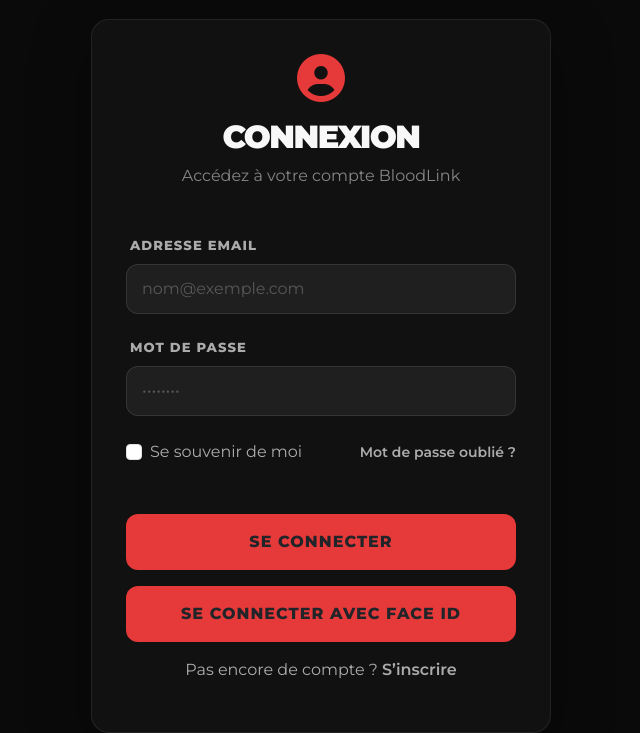
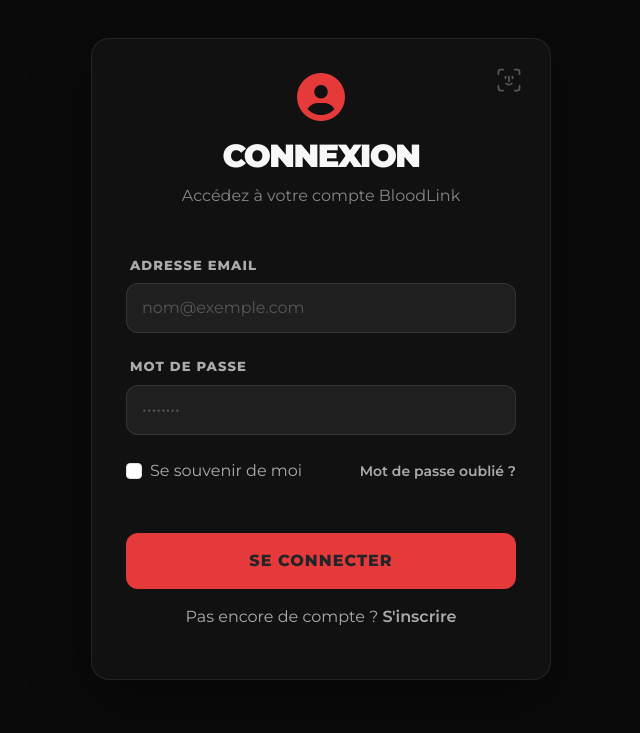
Before and after one commit to YChaffai/Esprit-PIDEV-3A47-2026-Bloodlink, a Symfony app: template templates/security/login.html.twig in a window 1280 px wide. Shown: the part 77-810 px from the top of the page, without its empty margins (319-959 px from the left). After the commit the page ends 757 px from the top, so only its background shows below. Run offline with Twig, Linux system fonts and the light colour scheme; the template is opened without the code that fills it, so the values that code supplies are empty; some libraries are stand-ins or nearby versions.

Commit message:
chore(ui): improve Face ID login design

```diff
--- a/templates/security/login.html.twig
+++ b/templates/security/login.html.twig
@@ -15,6 +15,7 @@
       width:100%;
       max-width:460px;
       padding: 34px;
+      position: relative;
     }
     .form-control{
       background: rgba(255,255,255,.06) !important;
@@ -62,12 +63,138 @@
     .muted-link{ color: var(--muted); text-decoration:none; font-weight: 600; }
     .muted-link:hover{ color: #fff; text-decoration: underline; }
     input::placeholder { color: rgba(255,255,255,.25) !important; }
+
+    /* Face ID icon */
+    .face-id-btn {
+      position: absolute;
+      top: 20px;
+      right: 20px;
+      width: 42px;
+      height: 42px;
+      cursor: pointer;
+      border: none;
+      background: none;
+      padding: 0;
+      border-radius: 10px;
+      transition: all .3s ease;
+      display: flex;
+      align-items: center;
+      justify-content: center;
+      z-index: 10;
+    }
+    .face-id-btn:hover {
+      background: rgba(255,255,255,.06);
+      transform: scale(1.1);
+    }
+    .face-id-btn svg {
+      width: 28px;
+      height: 28px;
+      transition: all .3s ease;
+    }
+    .face-id-btn svg path,
+    .face-id-btn svg line,
+    .face-id-btn svg circle {
+      stroke: rgba(255,255,255,.3);
+      transition: stroke .3s ease, filter .3s ease;
+    }
+    .face-id-btn.scanning svg path,
+    .face-id-btn.scanning svg line,
+    .face-id-btn.scanning svg circle {
+      stroke: var(--primary);
+      filter: drop-shadow(0 0 6px rgba(230,57,57,.5));
+    }
+    .face-id-btn.scanning {
+      animation: faceIdPulse 1.5s ease-in-out infinite;
+    }
+    .face-id-btn.success svg path,
+    .face-id-btn.success svg line,
+    .face-id-btn.success svg circle {
+      stroke: #4ade80;
+      filter: drop-shadow(0 0 8px rgba(74,222,128,.5));
+    }
+
+    @keyframes faceIdPulse {
+      0%, 100% { transform: scale(1); }
+      50% { transform: scale(1.15); }
+    }
+
+    /* Toast notification */
+    .face-toast {
+      position: fixed;
+      top: 24px;
+      right: 24px;
+      padding: 14px 22px;
+      border-radius: 12px;
+      font-weight: 700;
+      font-size: .9rem;
+      z-index: 9999;
+      opacity: 0;
+      transform: translateX(100%);
+      transition: all .4s cubic-bezier(.4, 0, .2, 1);
+      pointer-events: none;
+      backdrop-filter: blur(12px);
+      border: 1px solid rgba(255,255,255,.1);
+    }
+    .face-toast.show {
+      opacity: 1;
+      transform: translateX(0);
+    }
+    .face-toast.error {
+      background: rgba(230, 57, 57, .2);
+      color: #ff6b6b;
+    }
+    .face-toast.success {
+      background: rgba(74, 222, 128, .15);
+      color: #4ade80;
+    }
+    .face-toast.info {
+      background: rgba(255, 255, 255, .08);
+      color: rgba(255,255,255,.7);
+    }
+
+    /* Tooltip */
+    .face-id-btn .face-tooltip {
+      position: absolute;
+      bottom: -32px;
+      right: 0;
+      font-size: .7rem;
+      white-space: nowrap;
+      color: var(--muted);
+      opacity: 0;
+      transition: opacity .2s;
+      pointer-events: none;
+      font-weight: 600;
+      letter-spacing: .03em;
+    }
+    .face-id-btn:hover .face-tooltip {
+      opacity: 1;
+    }
   </style>
 {% endblock %}
 
 {% block body %}
   <div class="login-wrapper">
     <div class="glass-card login-card">
+
+      {# Face ID icon — top right corner #}
+      <button type="button" id="faceIdBtn" class="face-id-btn" title="Se connecter avec Face ID">
+        <svg viewBox="0 0 24 24" fill="none" stroke-width="1.5" stroke-linecap="round" stroke-linejoin="round">
+          {# Corner brackets #}
+          <path d="M7 3H5a2 2 0 0 0-2 2v2"/>
+          <path d="M17 3h2a2 2 0 0 1 2 2v2"/>
+          <path d="M7 21H5a2 2 0 0 1-2-2v-2"/>
+          <path d="M17 21h2a2 2 0 0 0 2-2v-2"/>
+          {# Face features #}
+          <line x1="9" y1="9" x2="9" y2="10.5"/>
+          <line x1="15" y1="9" x2="15" y2="10.5"/>
+          <path d="M9.5 15a3.5 3.5 0 0 0 5 0"/>
+          <line x1="12" y1="9" x2="12" y2="13"/>
+        </svg>
+        <span class="face-tooltip">Face ID</span>
+      </button>
+
+      {# Hidden video for webcam capture #}
+      <video id="faceVideo" style="position:absolute;opacity:0;pointer-events:none;width:1px;height:1px;" autoplay muted></video>
 
       <div class="text-center mb-5">
         <i class="fas fa-user-circle fa-3x mb-3" style="color: var(--primary);"></i>
@@ -82,10 +209,6 @@
         </div>
       {% endif %}
 
-        <div id="faceLoginContainer" class="mt-3 text-center" style="display:none;">
-            <video id="faceVideo" width="320" height="240" autoplay muted></video>
-            <p class="mt-2" style="color: var(--muted);">Positionnez votre visage devant la caméra</p>
-        </div>
       <form method="post" class="needs-validation" novalidate>
         <div class="mb-4">
           <label class="form-label" for="inputEmail">Adresse email</label>
@@ -123,16 +246,17 @@
         </div>
 
         <button class="btn btn-submit w-100" type="submit">Se connecter</button>
-        <button type="button" id="faceLoginBtn" class="btn btn-submit w-100 mt-3">Se connecter avec Face ID</button>
       </form>
 
-      {# New link to register page #}
       <p class="mt-3 text-center" style="color: var(--muted);">
-        Pas encore de compte ? <a href="{{ path('app_register') }}" class="muted-link">S’inscrire</a>
+        Pas encore de compte ? <a href="{{ path('app_register') }}" class="muted-link">S'inscrire</a>
       </p>
 
     </div>
   </div>
+
+  {# Toast container #}
+  <div id="faceToast" class="face-toast"></div>
 {% endblock %}
 
 {% block javascripts %}
@@ -153,68 +277,72 @@
     })();
   </script>
   <script>
-document.getElementById('faceLoginBtn').addEventListener('click', async () => {
-  const container = document.getElementById('faceLoginContainer');
+  (() => {
+    const btn = document.getElementById('faceIdBtn');
     const video = document.getElementById('faceVideo');
-  const btn = document.getElementById('faceLoginBtn');
+    const toast = document.getElementById('faceToast');
+    let scanning = false;
 
-  container.style.display = 'block';
-  btn.disabled = true;
-  btn.textContent = 'Capture en cours...';
+    function showToast(message, type = 'info', duration = 3000) {
+      toast.textContent = message;
+      toast.className = 'face-toast ' + type;
+      requestAnimationFrame(() => toast.classList.add('show'));
+      setTimeout(() => toast.classList.remove('show'), duration);
+    }
 
-  // Access webcam
+    btn.addEventListener('click', async () => {
+      if (scanning) return;
+      scanning = true;
+
+      btn.classList.add('scanning');
+      showToast('Scan du visage en cours…', 'info', 4000);
+
       try {
         const stream = await navigator.mediaDevices.getUserMedia({ video: true });
         video.srcObject = stream;
 
-    // Wait 2 seconds then capture one frame
         setTimeout(async () => {
           const canvas = document.createElement('canvas');
           canvas.width = video.videoWidth;
           canvas.height = video.videoHeight;
-      const ctx = canvas.getContext('2d');
-      ctx.drawImage(video, 0, 0, canvas.width, canvas.height);
+          canvas.getContext('2d').drawImage(video, 0, 0, canvas.width, canvas.height);
 
-      // Stop webcam
-      stream.getTracks().forEach(track => track.stop());
-      container.style.display = 'none';
+          stream.getTracks().forEach(t => t.stop());
 
-      btn.textContent = 'Vérification...';
-
-      // Convert to blob
           canvas.toBlob(async (blob) => {
             const formData = new FormData();
             formData.append('image', blob, 'face.jpg');
 
             try {
-          // Send to Symfony endpoint (which proxies to Flask and handles login)
               const response = await fetch("{{ path('app_face_login') }}", {
                 method: 'POST',
                 body: formData
               });
               const result = await response.json();
+
               if (result.success) {
-            alert(`Connexion réussie ! Confiance: ${Math.round(result.confidence * 100)}%`);
-            window.location.href = result.redirect;
+                btn.classList.remove('scanning');
+                btn.classList.add('success');
+                showToast(`Identifié — Confiance: ${Math.round(result.confidence * 100)}%`, 'success', 2000);
+                setTimeout(() => { window.location.href = result.redirect; }, 1200);
               } else {
-            alert(result.error || 'Visage non reconnu, essayez encore.');
-            btn.disabled = false;
-            btn.textContent = 'Se connecter avec Face ID';
+                btn.classList.remove('scanning');
+                showToast(result.error || 'Visage non reconnu', 'error');
+                scanning = false;
               }
-        } catch (fetchErr) {
-          console.error(fetchErr);
-          alert('Erreur de communication avec le serveur.');
-          btn.disabled = false;
-          btn.textContent = 'Se connecter avec Face ID';
+            } catch (e) {
+              btn.classList.remove('scanning');
+              showToast('Erreur de communication avec le serveur', 'error');
+              scanning = false;
             }
           }, 'image/jpeg');
-    }, 2000); // capture after 2s
-  } catch(err) {
-    console.error(err);
-    alert("Impossible d'accéder à la caméra");
-    btn.disabled = false;
-    btn.textContent = 'Se connecter avec Face ID';
+        }, 2000);
+      } catch (e) {
+        btn.classList.remove('scanning');
+        showToast("Impossible d'accéder à la caméra", 'error');
+        scanning = false;
       }
     });
+  })();
   </script>
 {% endblock %}
```
Also changed, not shown: 1 other file. Lines whose indentation alone changed are shown as unchanged.
